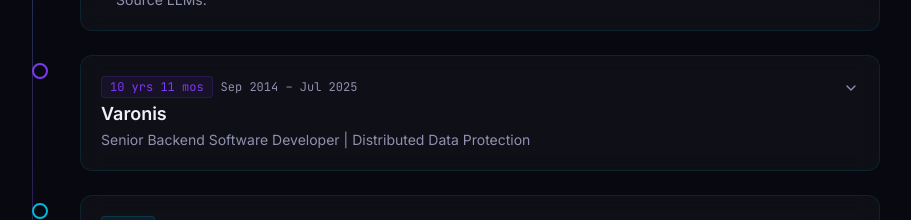
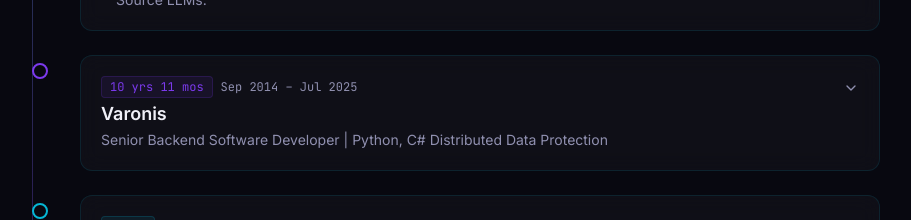
Before and after one commit to gek007/professional-site, a Next.js app: page / in a window 1280 px wide. Shown: the part 3820-4040 px from the top of the page, without its empty margins (184-1095 px from the left). Built offline with nearby package versions, Linux system fonts and the light colour scheme.

Commit message:
fix: update Varonis role to include Python, C# in title
Made-with: Cursor

```diff
--- a/components/Career.tsx
+++ b/components/Career.tsx
@@ -23,7 +23,7 @@ const jobs = [
   },
   {
     company: "Varonis",
-    role: "Senior Backend Software Developer | Distributed Data Protection",
+    role: "Senior Backend Software Developer | Python, C# Distributed Data Protection",
     period: "Sep 2014 – Jul 2025",
     duration: "10 yrs 11 mos",
     location: "Herzliya, Israel",
```
